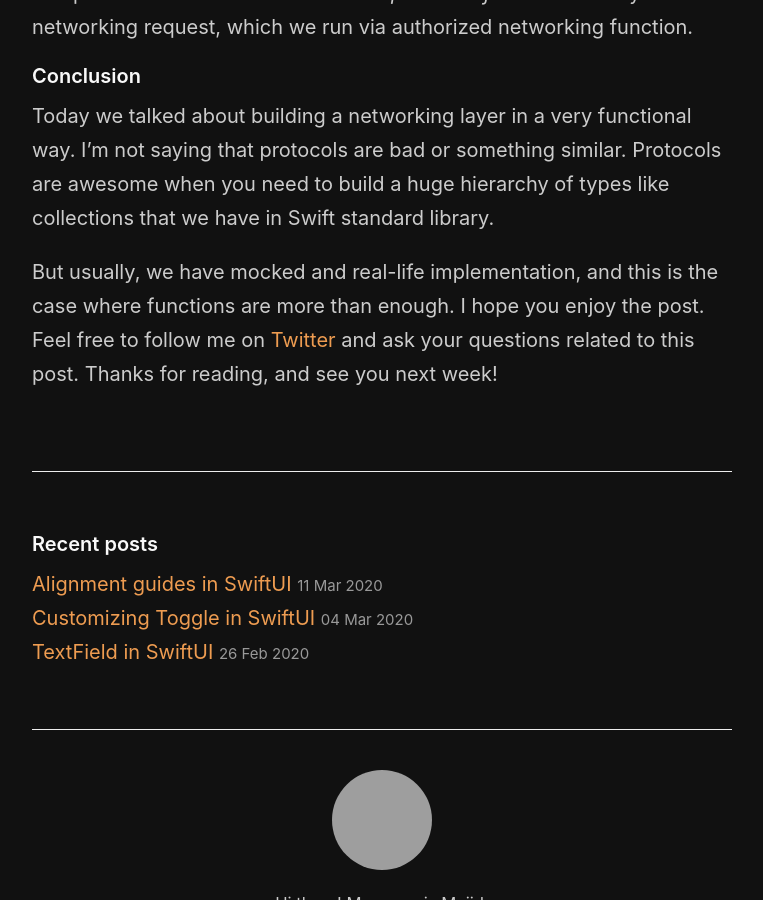
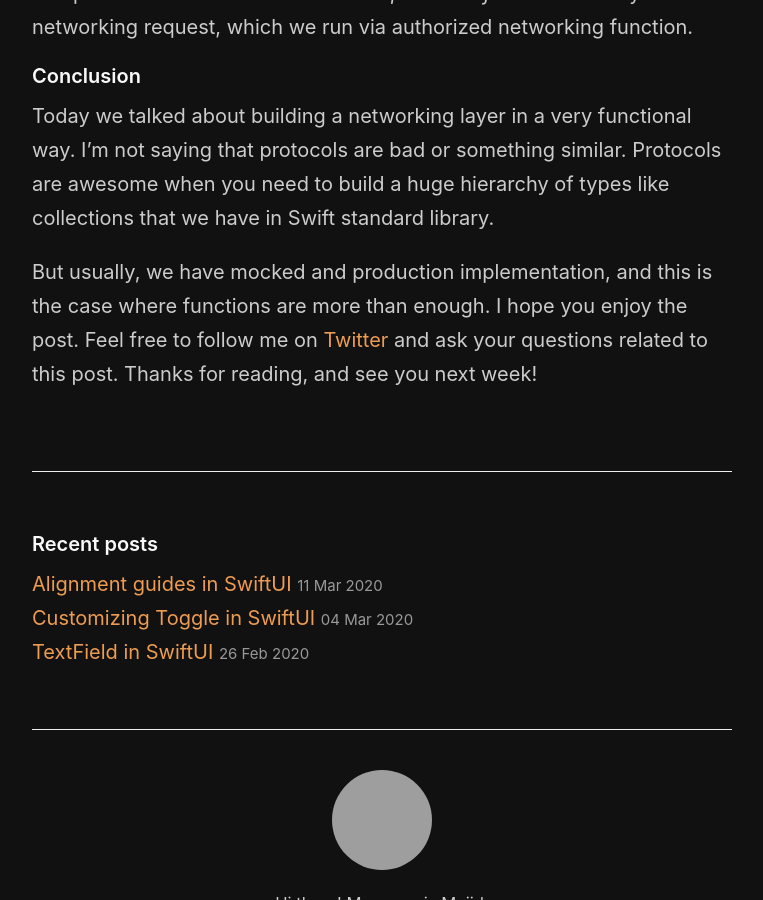
Before and after one commit to mecid/mecid.github.io, a Jekyll site: the page built from _posts/2020-01-08-building-networking-layer-using-functions.md, in a window 1280 px wide and 900 px high, scrolled down 4363 px, cut to the strip 0-900 px from the top of the window. Shown: the whole strip, without its empty margins (258-1021 px from the left). Built offline with Jekyll 4.4.1, drawn with Linux system fonts in a browser that asks for light colours; grey boxes are pictures that could not be loaded.

Commit message:
Update 2020-01-08-building-networking-layer-using-functions.md

```diff
--- a/_posts/2020-01-08-building-networking-layer-using-functions.md
+++ b/_posts/2020-01-08-building-networking-layer-using-functions.md
@@ -124,4 +124,4 @@ Here we compose two functions: *tokenRequestModifier* and *networking* to create
 #### Conclusion
 Today we talked about building a networking layer in a very functional way. I'm not saying that protocols are bad or something similar. Protocols are awesome when you need to build a huge hierarchy of types like collections that we have in Swift standard library.
 
-But usually, we have mocked and real-life implementation, and this is the case where functions are more than enough. I hope you enjoy the post. Feel free to follow me on [Twitter](https://twitter.com/mecid) and ask your questions related to this post. Thanks for reading, and see you next week!
+But usually, we have mocked and production implementation, and this is the case where functions are more than enough. I hope you enjoy the post. Feel free to follow me on [Twitter](https://twitter.com/mecid) and ask your questions related to this post. Thanks for reading, and see you next week!
```
